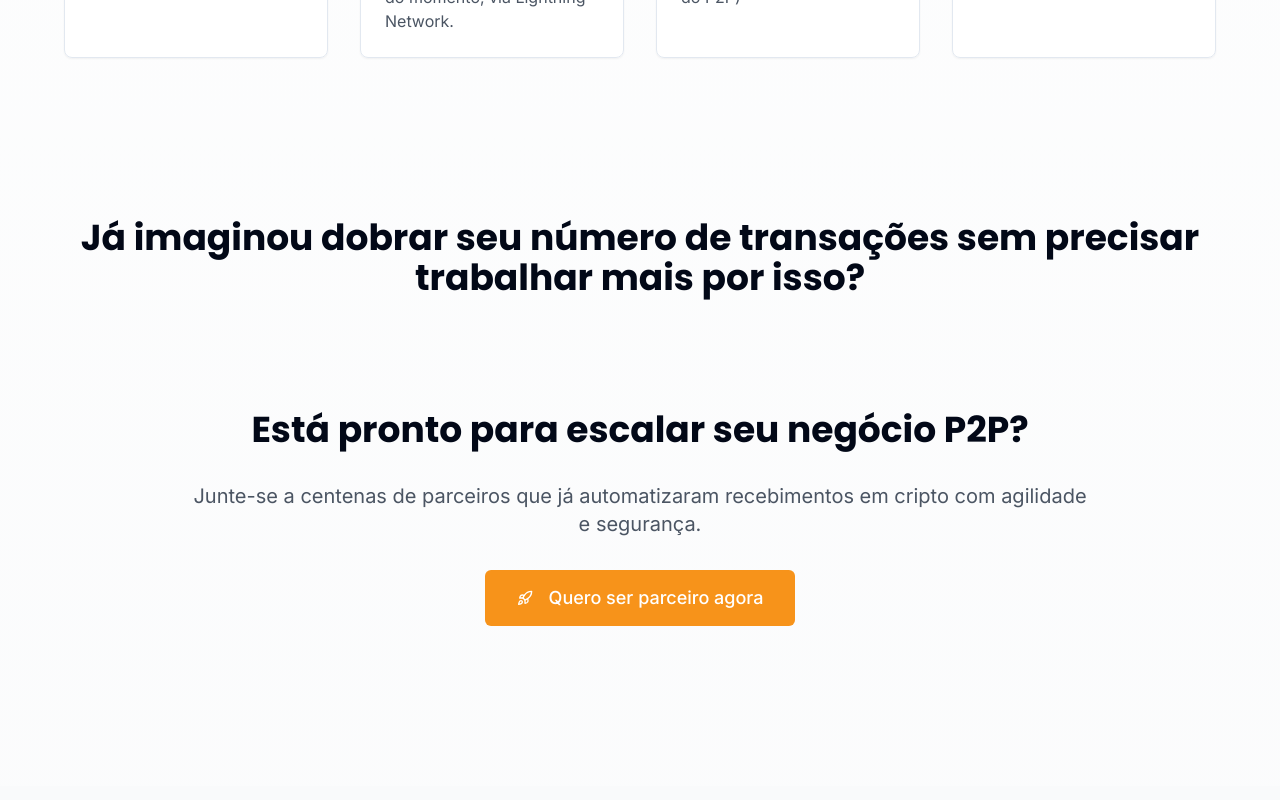
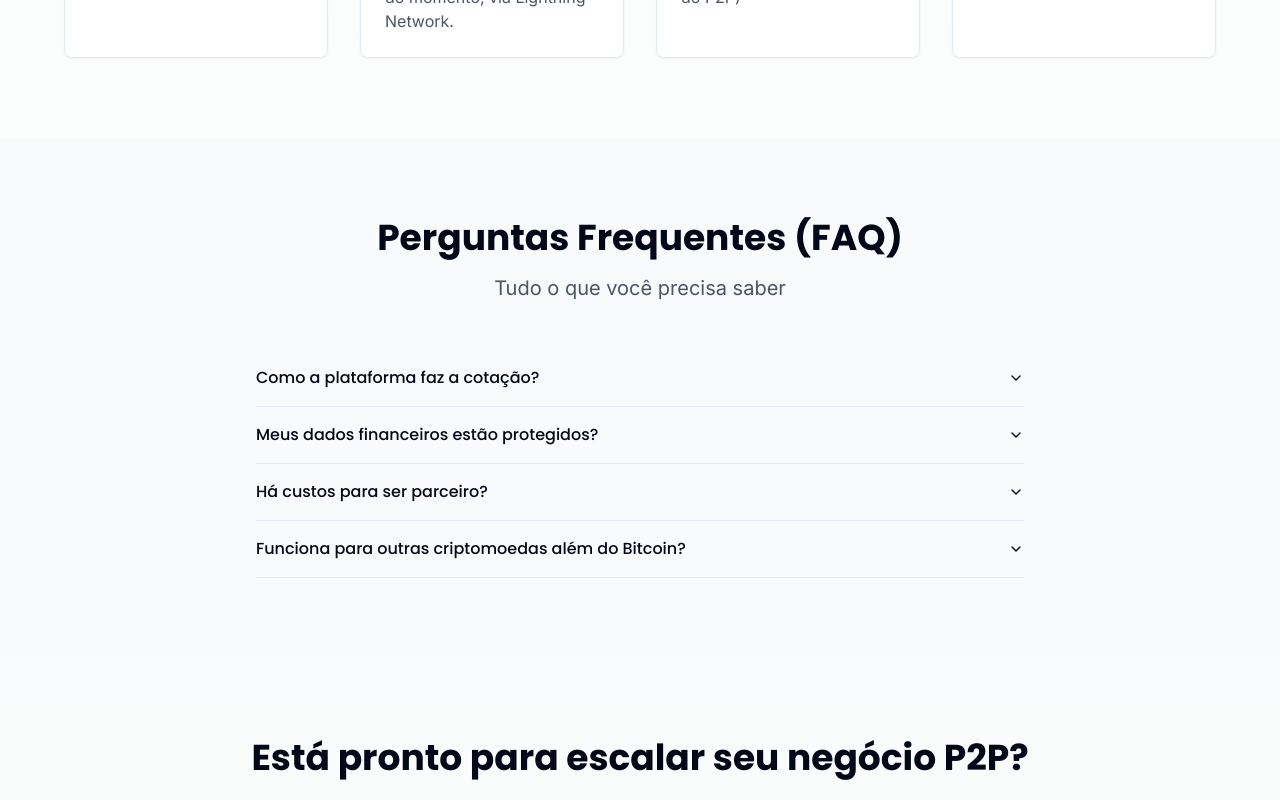
Before and after one commit to lehfirefox/instant-bitcoin-converter, a React (Vite) app: page / in a window 1280 px wide. Shown: the part 1760-2560 px from the top of the page. Built offline with nearby package versions, Linux system fonts and the light colour scheme.

Commit message:
Remove unnecessary sentence
Removed the sentence "Já imaginou dobrar seu número de transações sem precisar trabalhar mais por isso?" from the homepage.

```diff
--- a/src/pages/Index.tsx
+++ b/src/pages/Index.tsx
@@ -12,12 +12,6 @@ const Index = () => {
       <Hero />
       <Benefits />
       <HowItWorks />
-      <div className="py-20 px-4 text-center">
-        <h2 className="text-3xl md:text-4xl font-bold mb-8">
-          Já imaginou dobrar seu número de transações sem precisar trabalhar mais por isso?
-        </h2>
-        <CTA />
-      </div>
       <FAQ />
       <CTA />
       <Footer />
```
